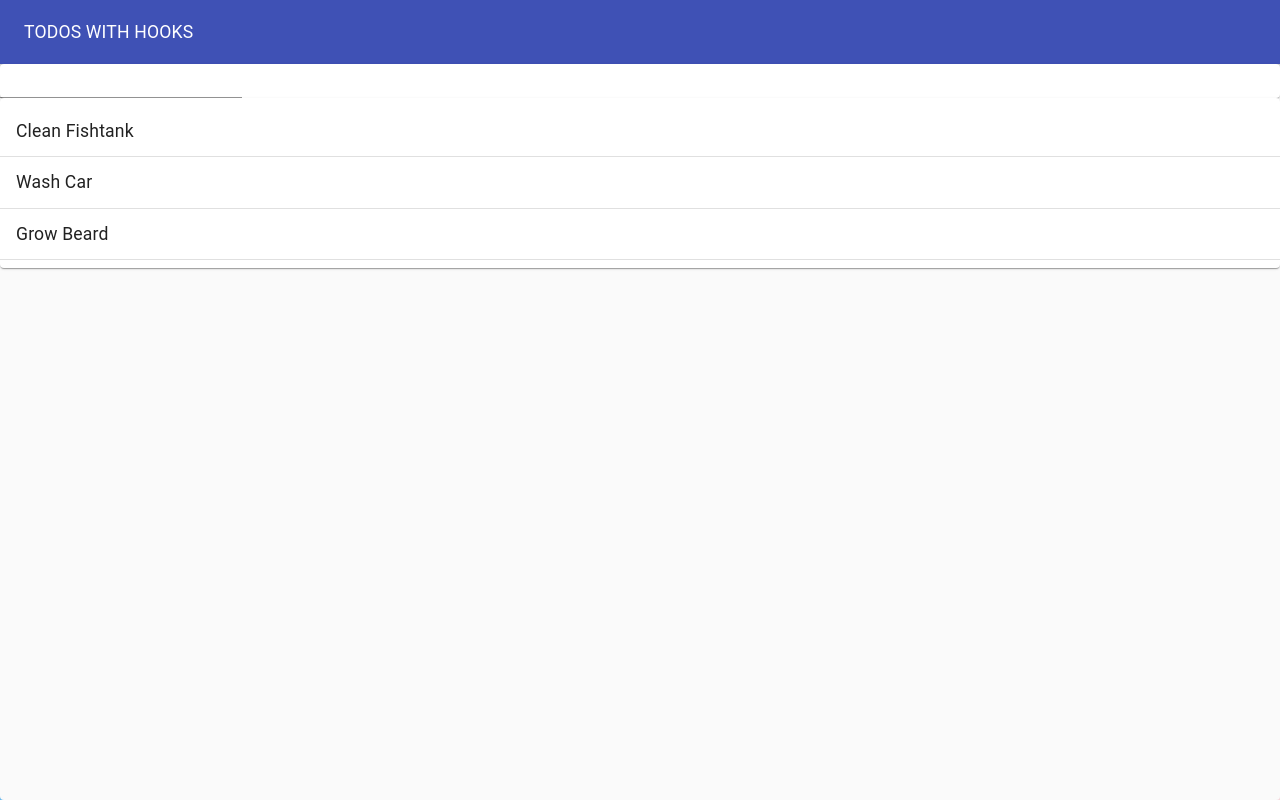
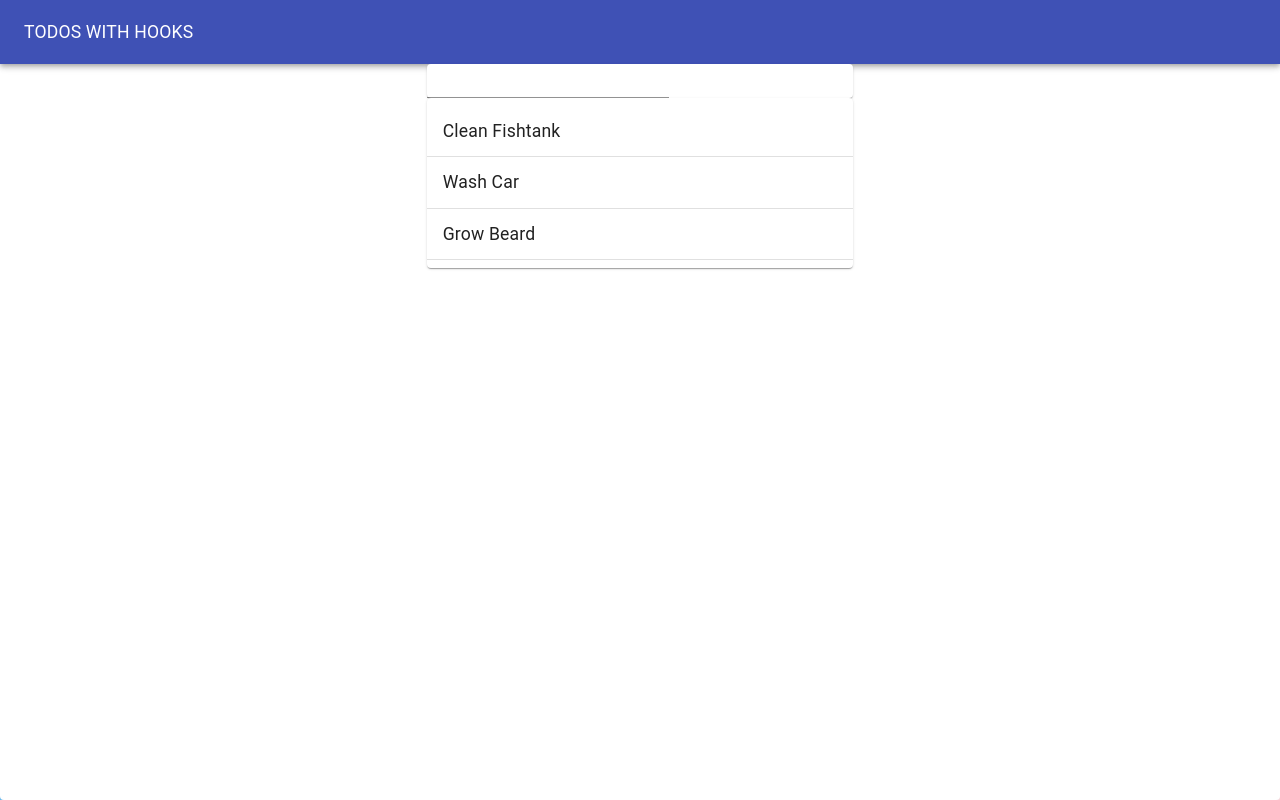
Before and after one commit to lmschless/react-todo-list, a React (Create React App) app: page / in a window 1280 px wide. Built offline with nearby package versions, Linux system fonts and the light colour scheme.

Commit message:
large changes - added styled components, new extensions, plugin for babel. Updated Paper CSS using styled components in TodoApp.js

```diff
--- a/src/TodoApp.js
+++ b/src/TodoApp.js
@@ -7,6 +7,7 @@ import Grid from '@material-ui/core/Grid';
 import TodoList from './TodoList';
 import TodoForm from './TodoForm';
 import { v4 } from 'uuid';
+import styled from 'styled-components';
 
 // app component layout
 // -TodoApp
@@ -27,14 +28,23 @@ export default function TodoApp() {
 		// copies the original todos state and concatenates a new todo object to it
 		setTodos([ ...todos, { id: v4(), task: newTodoText, completed: false } ]);
 	};
+
+	const StyledPaper = styled(Paper)`
+					padding: 0;
+					margin: 0;
+					height: 100vh;
+					backgroundColor: '#fafafa';
+
+	`;
+
 	return (
-		<Paper
-			style={{
-				padding: 0,
-				margin: 0,
-				height: '100vh',
-				backgroundColor: '#fafafa'
-			}}
+		<StyledPaper
+			// style={{
+			// 	padding: 0,
+			// 	margin: 0,
+			// 	height: '100vh',
+			// 	backgroundColor: '#fafafa'
+			// }}
 			elevation={0}
 		>
 			<AppBar color="primary" position="static" style={{ height: '64px' }}>
@@ -42,8 +52,12 @@ export default function TodoApp() {
 					<Typography color="inherit">TODOS WITH HOOKS</Typography>
 				</Toolbar>
 			</AppBar>
-			<TodoForm addTodo={addTodo} />
-			<TodoList todos={todos} />
-		</Paper>
+			<Grid container justify="center">
+				<Grid item xs={11} md={8} lg={4}>
+					<TodoForm addTodo={addTodo} />
+					<TodoList todos={todos} />
+				</Grid>
+			</Grid>
+		</StyledPaper>
 	);
 }
```
Also changed, not shown: package.json (+4 -5 lines), 1 other file (tests, documents, lock files or other folders).
